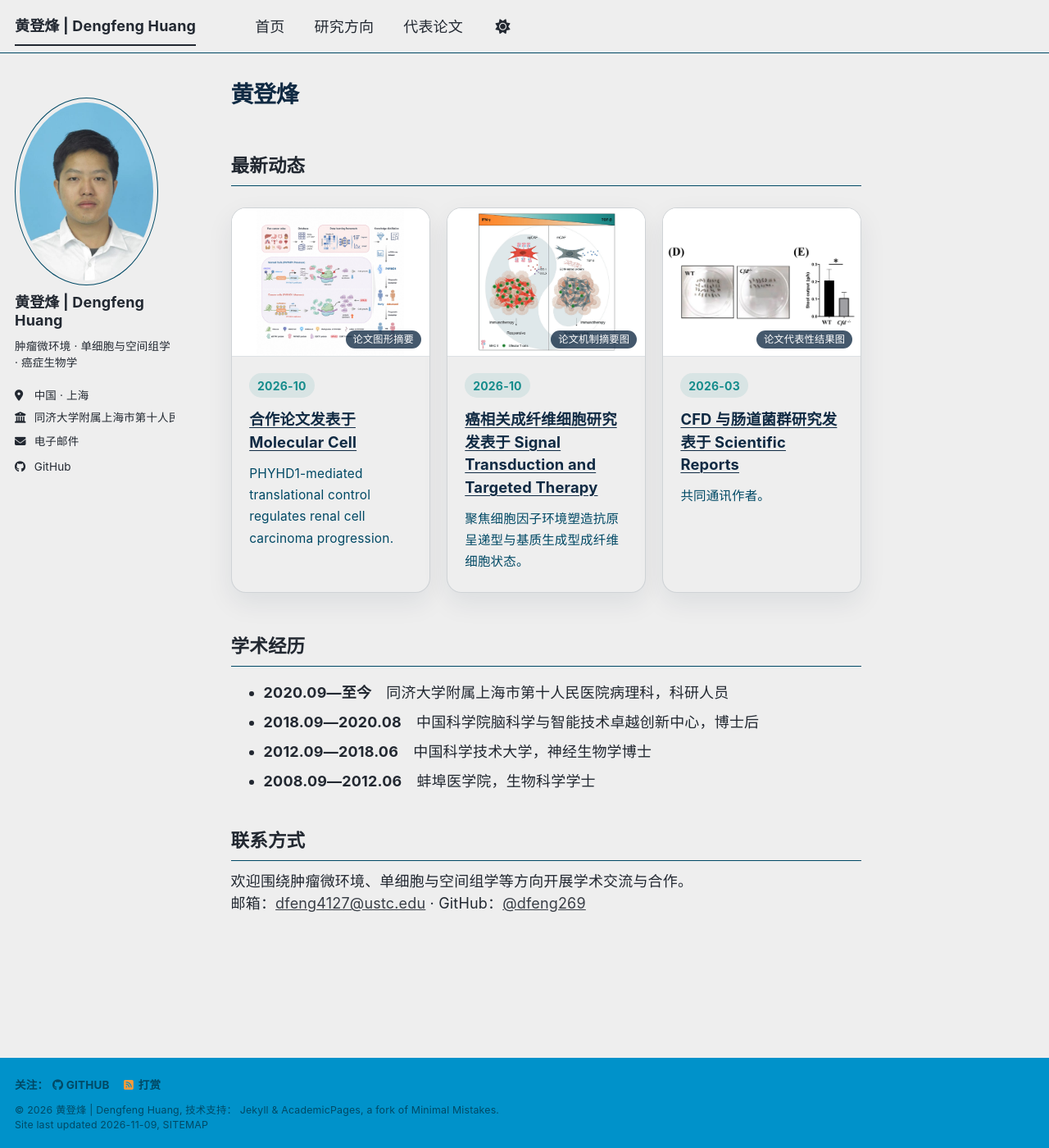
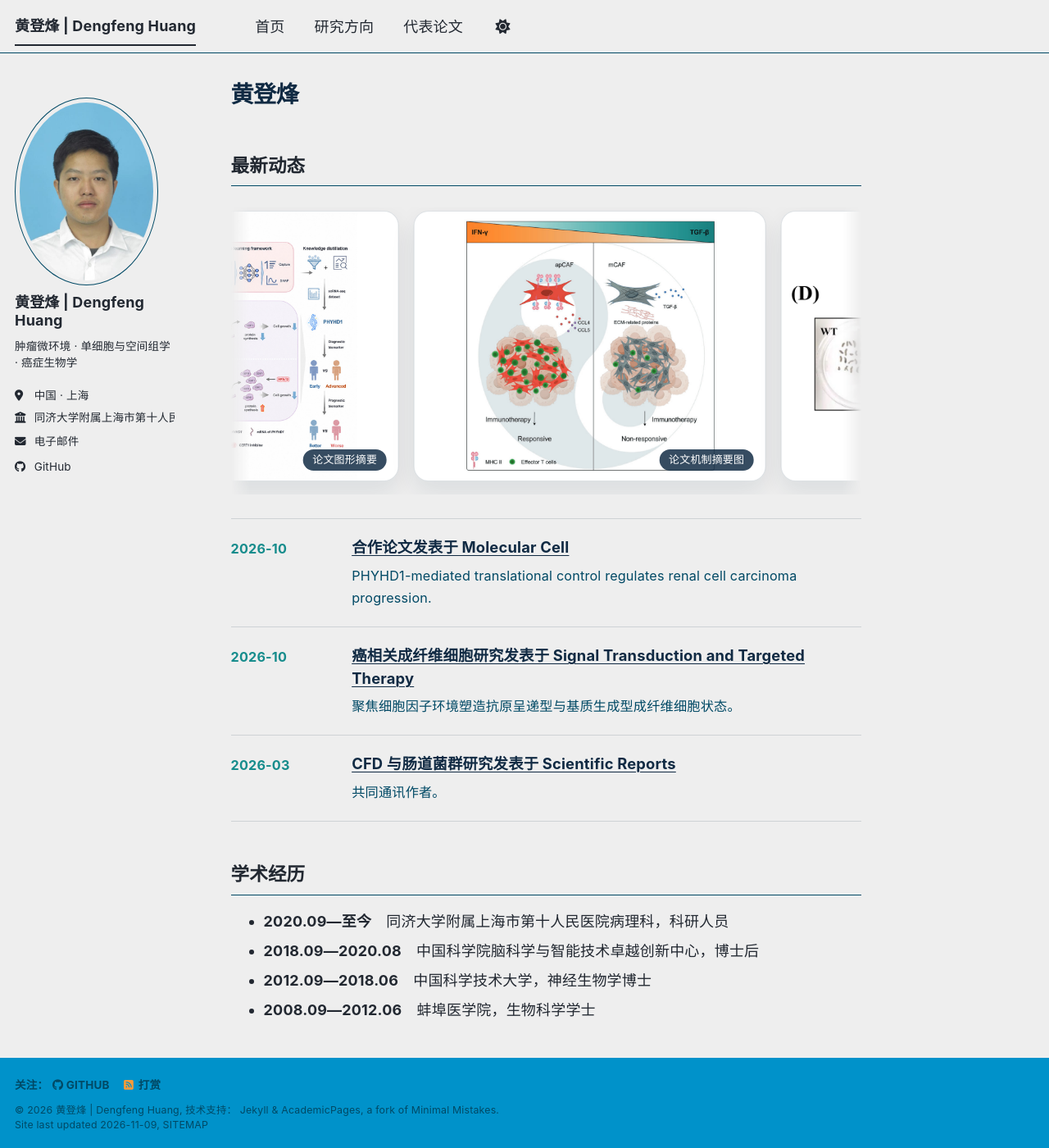
Before and after one commit to dfeng269/dfeng269.github.io, a Jekyll site: the page built from _pages/about.md, in a window 1280 px wide and 1400 px high. Shown: the whole window at 82% size. Built offline with Jekyll 4.4.1, drawn with Linux system fonts in a browser that asks for light colours; a style sheet for code colours, icons or effects is not loaded.

Commit message:
图像滚动

```diff
--- a/_pages/about.md
+++ b/_pages/about.md
@@ -8,17 +8,36 @@ description: "黄登烽，同济大学附属上海市第十人民医院病理科
 
 ## 最新动态
 
+<div class="update-gallery" aria-label="论文代表图自动展示">
+  <div class="update-gallery__track">
+    <div class="update-gallery__group">
+    {% for item in site.data.updates limit:5 %}
+      {% if item.image %}
+      <a class="update-gallery__card" href="{{ item.url }}" target="_blank" rel="noopener noreferrer" aria-label="查看论文：{{ item.title }}">
+        <img src="{{ item.image | relative_url }}" alt="{{ item.image_alt | default: item.title }}" loading="eager" decoding="async">
+        <span>{{ item.image_caption | default: item.title }}</span>
+      </a>
+      {% endif %}
+    {% endfor %}
+    </div>
+    <div class="update-gallery__group" aria-hidden="true">
+    {% for item in site.data.updates limit:5 %}
+      {% if item.image %}
+      <a class="update-gallery__card" href="{{ item.url }}" target="_blank" rel="noopener noreferrer" tabindex="-1">
+        <img src="{{ item.image | relative_url }}" alt="" loading="lazy" decoding="async">
+        <span>{{ item.image_caption | default: item.title }}</span>
+      </a>
+      {% endif %}
+    {% endfor %}
+    </div>
+  </div>
+</div>
+
 <div class="update-list">
 {% for item in site.data.updates limit:5 %}
   <article class="update-item">
-    {% if item.image %}
-    <a class="update-item__figure" href="{{ item.url }}" target="_blank" rel="noopener noreferrer" aria-label="查看论文：{{ item.title }}">
-      <img src="{{ item.image | relative_url }}" alt="{{ item.image_alt | default: item.title }}" loading="lazy" decoding="async">
-      {% if item.image_caption %}<span>{{ item.image_caption }}</span>{% endif %}
-    </a>
-    {% endif %}
+    <time datetime="{{ item.date }}">{{ item.date }}</time>
     <div class="update-item__body">
-      <time datetime="{{ item.date }}">{{ item.date }}</time>
       <h3>{% if item.url %}<a href="{{ item.url }}" target="_blank" rel="noopener noreferrer">{{ item.title }}</a>{% else %}{{ item.title }}{% endif %}</h3>
       {% if item.description %}<p>{{ item.description }}</p>{% endif %}
     </div>
--- a/_sass/custom/_profile.scss
+++ b/_sass/custom/_profile.scss
@@ -147,81 +147,96 @@ body {
   line-height: 1.75;
 }
 
-.update-list {
-  display: grid;
-  grid-template-columns: repeat(3, minmax(0, 1fr));
-  gap: 1.1rem;
+.update-gallery {
+  overflow: hidden;
   width: 100%;
-  margin: 1.4rem 0 2.8rem;
+  margin: 1.4rem 0 1.6rem;
+  padding: 0.25rem 0 0.9rem;
+  -webkit-mask-image: linear-gradient(to right, transparent, #000 3%, #000 97%, transparent);
+  mask-image: linear-gradient(to right, transparent, #000 3%, #000 97%, transparent);
 }
 
-.update-item {
+.update-gallery__track {
   display: flex;
-  overflow: hidden;
-  min-width: 0;
-  width: 100%;
-  border: 1px solid var(--profile-line);
-  border-radius: 18px;
-  background: var(--global-bg-color);
-  box-shadow: 0 12px 32px rgba(16, 42, 67, 0.08);
-  flex-direction: column;
+  width: max-content;
+  animation: update-gallery-scroll 34s linear infinite;
 }
 
-.page__content a.update-item__figure {
+.update-gallery:hover .update-gallery__track,
+.update-gallery:focus-within .update-gallery__track {
+  animation-play-state: paused;
+}
+
+.update-gallery__group {
+  display: flex;
+  gap: 1rem;
+  padding-right: 1rem;
+  flex-shrink: 0;
+}
+
+.page__content a.update-gallery__card {
   position: relative;
   display: block;
   overflow: hidden;
-  width: 100%;
-  aspect-ratio: 4 / 3;
-  border: 0;
-  border-bottom: 1px solid var(--profile-line);
-  border-radius: 0;
+  width: clamp(280px, 34vw, 430px);
+  height: clamp(210px, 27vw, 330px);
+  border: 1px solid var(--profile-line);
+  border-radius: 18px;
   background: #fff;
+  box-shadow: 0 12px 30px rgba(16, 42, 67, 0.09);
   text-decoration: none;
+  flex-shrink: 0;
 }
 
-.update-item__figure img {
+.update-gallery__card img {
   display: block;
   width: 100%;
   height: 100%;
   object-fit: contain;
-  background: #fff;
-  transition: transform 180ms ease;
+  transition: transform 200ms ease;
 }
 
-.update-item__figure:hover img {
+.update-gallery__card:hover img {
   transform: scale(1.025);
 }
 
-.update-item__figure span {
+.update-gallery__card span {
   position: absolute;
-  right: 0.55rem;
-  bottom: 0.5rem;
-  padding: 0.25rem 0.5rem;
+  right: 0.75rem;
+  bottom: 0.7rem;
+  padding: 0.35rem 0.65rem;
   color: #fff;
   border-radius: 999px;
-  background: rgba(16, 42, 67, 0.78);
-  font-size: 0.68rem;
+  background: rgba(16, 42, 67, 0.84);
+  font-size: 0.72rem;
   line-height: 1;
 }
 
+.update-list {
+  width: 100%;
+  margin: 0 0 2.8rem;
+  border-top: 1px solid var(--profile-line);
+}
+
+.update-item {
+  display: grid;
+  width: 100%;
+  grid-template-columns: 7rem minmax(0, 1fr);
+  gap: 1.2rem;
+  padding: 1.15rem 0;
+  border-bottom: 1px solid var(--profile-line);
+}
+
 .update-item__body {
-  display: flex;
   min-width: 0;
-  padding: 1.15rem 1.2rem 1.3rem;
-  flex: 1;
-  flex-direction: column;
 }
 
 .update-item time {
-  display: inline-flex;
+  display: block;
   width: fit-content;
-  margin-bottom: 0.7rem;
-  padding: 0.25rem 0.55rem;
+  padding-top: 0.16rem;
   color: var(--profile-teal);
-  border-radius: 999px;
-  background: rgba(22, 140, 140, 0.1);
-  font-size: 0.78rem;
+  font-size: 0.9rem;
   font-weight: 750;
 }
 
@@ -239,29 +254,15 @@ body {
 }
 
 .update-item p {
-  margin: 0.65rem 0 0;
+  margin: 0.4rem 0 0;
   color: var(--global-text-color-light);
-  font-size: 0.86rem !important;
+  font-size: 0.9rem !important;
   line-height: 1.7;
 }
 
-@media (max-width: 980px) {
-  .update-list {
-    grid-template-columns: 1fr;
-  }
-
-  .update-item {
-    display: grid;
-    grid-template-columns: minmax(220px, 38%) minmax(0, 1fr);
-  }
-
-  .page__content a.update-item__figure {
-    height: 100%;
-    min-height: 220px;
-    aspect-ratio: auto;
-    border-right: 1px solid var(--profile-line);
-    border-bottom: 0;
-  }
+@keyframes update-gallery-scroll {
+  from { transform: translateX(0); }
+  to { transform: translateX(-50%); }
 }
 
 @media (max-width: 760px) {
@@ -274,21 +275,24 @@ body {
   }
 
   .update-item {
-    display: flex;
-    flex-direction: column;
+    grid-template-columns: 1fr;
+    gap: 0.35rem;
   }
 
-  .page__content a.update-item__figure {
-    height: auto;
-    min-height: 0;
-    aspect-ratio: 4 / 3;
-    border-right: 0;
-    border-bottom: 1px solid var(--profile-line);
+  .page__content a.update-gallery__card {
+    width: min(78vw, 360px);
+    height: min(60vw, 280px);
   }
 }
 
 @media (prefers-reduced-motion: reduce) {
-  .page__content a.profile-button {
+  .page__content a.profile-button,
+  .update-gallery__track,
+  .update-gallery__card img {
     transition: none;
   }
+
+  .update-gallery__track {
+    animation: none;
+  }
 }
```
